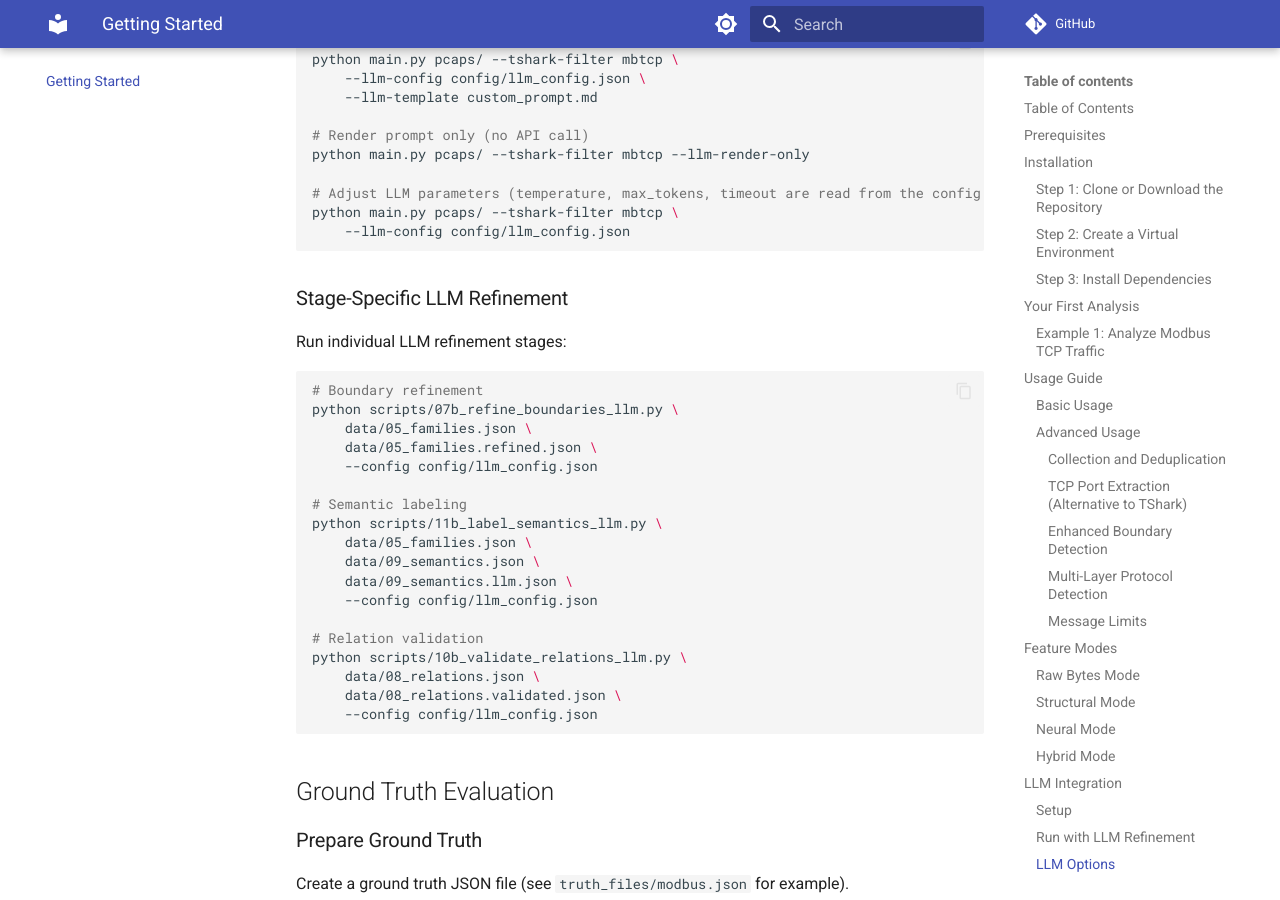
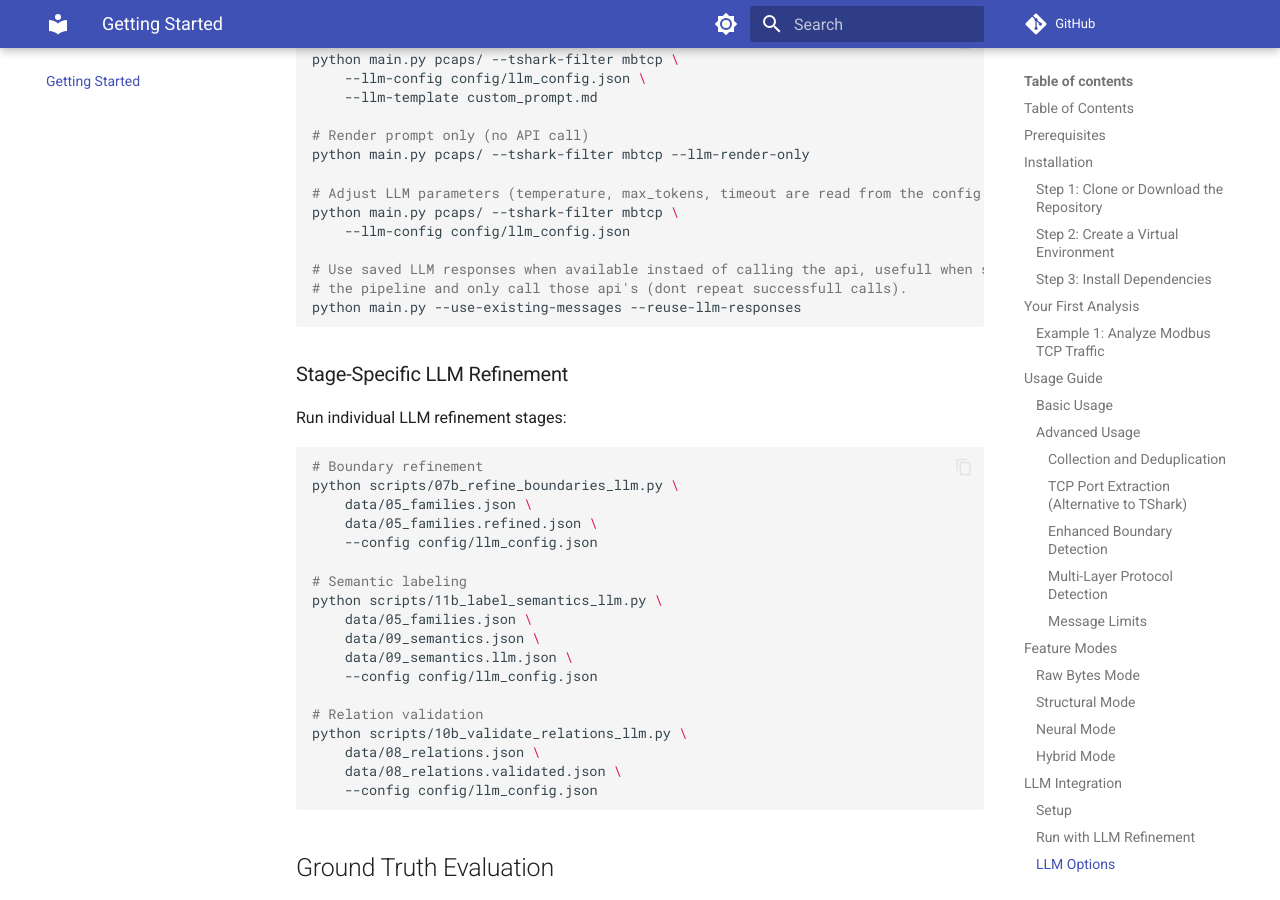
Before and after one commit to Moosa-Salehi/protocol_reverse_engineering, an MkDocs documentation site: the page built from docs/getting_started.md, in a window 1280 px wide and 900 px high, scrolled down 6238 px. Built offline with MkDocs 1.6.1 and Material for MkDocs 9.7.7, drawn with Linux system fonts in a browser that asks for light colours; comment, search, counter and statistics services are not loaded; the version menu is left out.

Commit message:
Update getting_started.md

````diff
--- a/docs/getting_started.md
+++ b/docs/getting_started.md
@@ -323,6 +323,10 @@ python main.py pcaps/ --tshark-filter mbtcp --llm-render-only
 # Adjust LLM parameters (temperature, max_tokens, timeout are read from the config file only — edit config/llm_config.json to change them)
 python main.py pcaps/ --tshark-filter mbtcp \
     --llm-config config/llm_config.json
+
+# Use saved LLM responses when available instaed of calling the api, usefull when some api call's failed in a run, and you want to rerun
+# the pipeline and only call those api's (dont repeat successfull calls).
+python main.py --use-existing-messages --reuse-llm-responses
 ```
 
 ### Stage-Specific LLM Refinement
````
